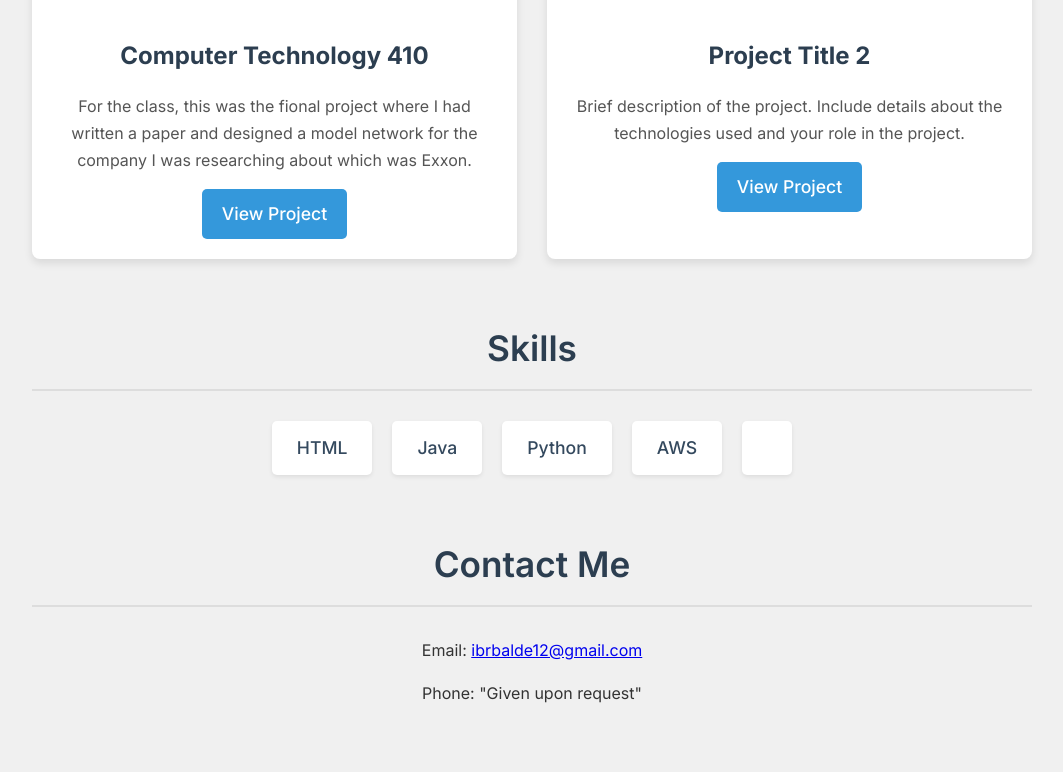
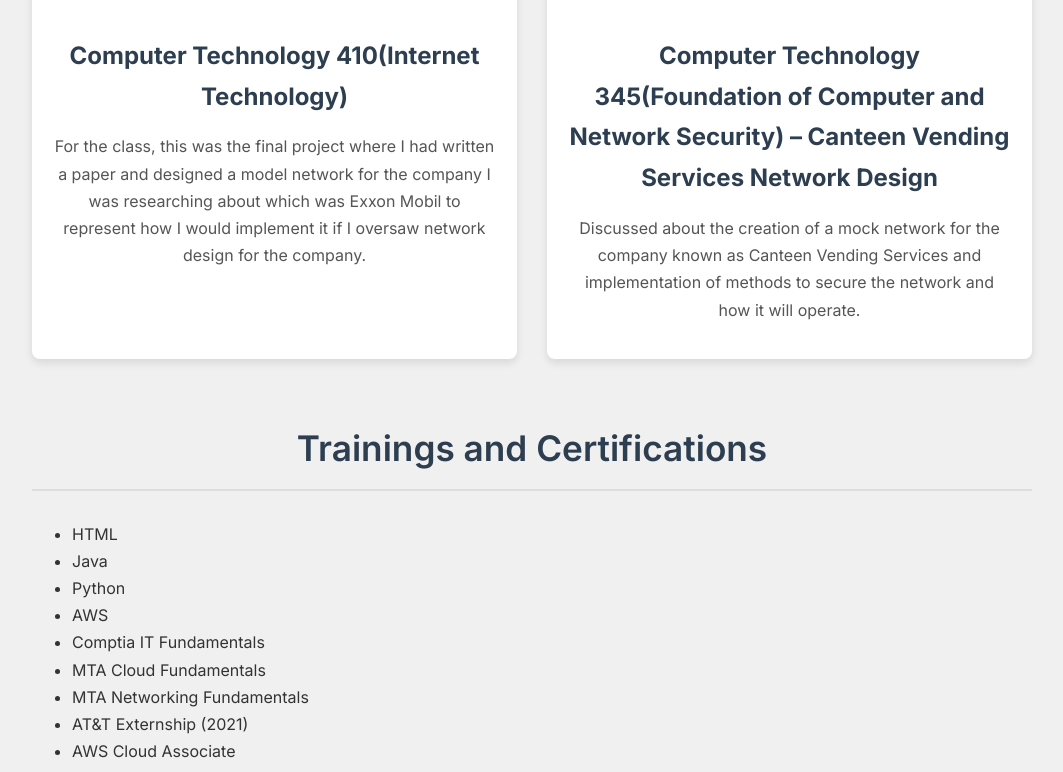
Before and after one commit to MrBucket006/MrBucket006.github.io, a plain HTML site: page index.html in a window 1280 px wide. Shown: the part 1368-2140 px from the top of the page, without its empty margins (108-1171 px from the left). Drawn offline with Linux system fonts and the light colour scheme.

Commit message:
Update index.html

```diff
--- a/index.html
+++ b/index.html
@@ -366,7 +366,7 @@
         <section id="home" class="hero">
             <div class="hero-content">
                 <h1>Hi, my name is Ibrahima balde</h1>
-                <p>I am an aspiring Cloud Engineer and here is some of my work.</p>
+                <p>I am an aspiring Cloud Engineer and here is some of my experiences and skills.</p>
                 <div class="social-links">
                     <a href="#" target="_blank" aria-label="LinkedIn"><i class="fab fa-linkedin"></i></a>
                     <a href="#" target="_blank" aria-label="GitHub"><i class="fab fa-github"></i></a>
@@ -391,27 +391,31 @@
             <div class="projects-grid">
                 <div class="project-card">
                     <img src="placeholder.jpg" alt="Project 1">
-                    <h3>Computer Technology 410</h3>
-                    <p>For the class, this was the fional project where I had written a paper and designed a model network for the company I was researching about which was Exxon. </p>
-                    <a href="#" target="_blank">View Project</a>
+                    <h3>Computer Technology 410(Internet Technology)</h3>
+                    <p>For the class, this was the final project where I had written a paper and designed a model network for the company I was researching about which was Exxon Mobil  to represent how I would implement it if I oversaw network design for the company. </p>
+
                 </div>
                 <div class="project-card">
                     <img src="placeholder.jpg" alt="Project 2">
-                    <h3>Project Title 2</h3>
-                    <p>Brief description of the project. Include details about the technologies used and your role in the project.</p>
-                    <a href="#" target="_blank">View Project</a>
+                    <h3>Computer Technology 345(Foundation of Computer and Network Security) – Canteen Vending Services Network Design</h3>
+                    <p>Discussed about the creation of a mock network for the company known as Canteen Vending Services and implementation of methods to secure the network and how it will operate.</p>
+
                 </div>
                 </div>
         </section>
 
-        <section id="skills" class="skills">
-            <h2>Skills</h2>
-            <ul class="skills-list">
+       <section id="Trainings and Certifications" class="Trainings and Certifications">
+            <h2>Trainings and Certifications</h2>
+            <ul class="List of Certs and Trainings">
                 <li>HTML</li>
                 <li>Java</li>
                 <li>Python</li>
                 <li>AWS</li>
-                <li> </li>
+                <li>Comptia IT Fundamentals</li>
+                <li>MTA Cloud Fundamentals</li>
+                <li>MTA Networking Fundamentals</li>
+                <li>AT&T Externship (2021)</li>
+                <li> AWS Cloud Associate</li>
             </ul>
         </section>
 
```
